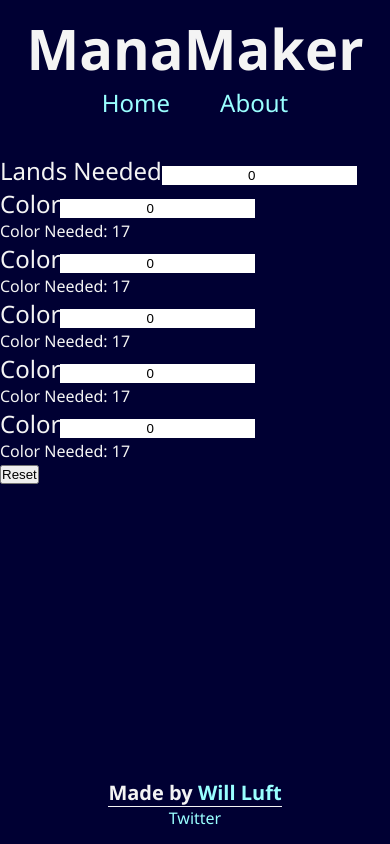
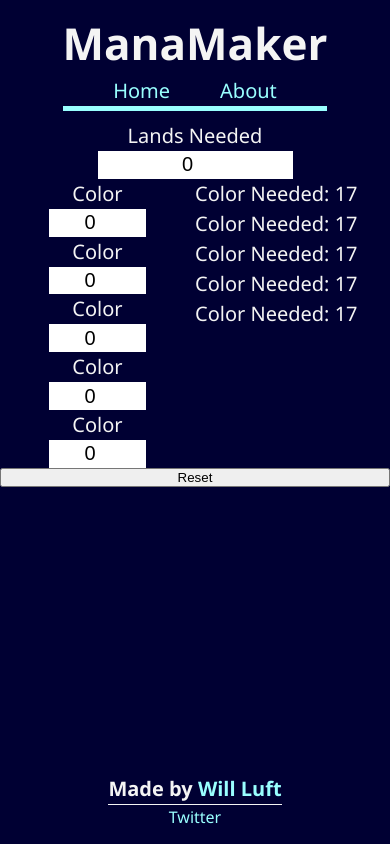
Before and after one commit to wdluft/manamaker-version-2, a React app: page / in a window 390 px wide. Built offline with nearby package versions, Linux system fonts and the light colour scheme.

Commit message:
Started mobile first styling of calculator components

```diff
--- a/src/components/calculator/Calculator.js
+++ b/src/components/calculator/Calculator.js
@@ -3,23 +3,15 @@ import styled from 'styled-components';
 
 // Component imports
 import TotalLandsNeeded from './TotalLandsNeeded';
-import ManaInput from './ManaInput';
-import LandType from './LandType';
+import ManaInputs from './ManaInputs';
+import LandTypes from './LandTypes';
 
 const Calculator = () => {
   return (
     <StyledCalculator>
       <TotalLandsNeeded />
-      <ManaInput />
-      <LandType />
-      <ManaInput />
-      <LandType />
-      <ManaInput />
-      <LandType />
-      <ManaInput />
-      <LandType />
-      <ManaInput />
-      <LandType />
+      <ManaInputs />
+      <LandTypes />
       <button>Reset</button>
     </StyledCalculator>
   )
@@ -28,6 +20,11 @@ const Calculator = () => {
 export default Calculator
 
 const StyledCalculator = styled.section`
-  margin-top: 25px;
   width: 100%;
+  display: grid;
+  grid-template-columns: repeat(2, 1fr);
+
+  button {
+    grid-column: 1/3;
+  }
 `;
--- a/src/components/calculator/LandType.js
+++ b/src/components/calculator/LandType.js
@@ -1,11 +1,16 @@
 import React from 'react'
+import styled from 'styled-components';
 
 const LandType = () => {
   return (
-    <div>
+    <StyledP>
       <p>Color Needed: 17</p>
-    </div>
+    </StyledP>
   )
 }
 
 export default LandType
+
+const StyledP = styled.p`
+  font-size: 1.25rem;
+`;
--- /dev/null
+++ b/src/components/calculator/LandTypes.js
@@ -0,0 +1,16 @@
+import React from 'react'
+import LandType from './LandType'
+
+const LandTypes = () => {
+  return (
+    <div>
+      <LandType />
+      <LandType />
+      <LandType />
+      <LandType />
+      <LandType />
+    </div>
+  )
+}
+
+export default LandTypes
--- a/src/components/calculator/ManaInput.js
+++ b/src/components/calculator/ManaInput.js
@@ -1,14 +1,21 @@
-import React, { Fragment } from 'react';
+import React from 'react';
+import styled from 'styled-components';
 import { Input } from '../styledComponents/StyledInput';
 import { Label } from '../styledComponents/StyledLabel';
 
 const ManaInput = () => {
   return (
-    <Fragment>
+    <StyledManaInput>
       <Label htmlFor="color">Color</Label>
       <Input type="number" name="color" id="color" min="0" value="0" />
-    </Fragment>
+    </StyledManaInput>
   )
 }
 
 export default ManaInput
+
+const StyledManaInput = styled.div`
+  display: flex;
+  flex-direction: column;
+  align-items: center;
+`;
--- /dev/null
+++ b/src/components/calculator/ManaInputs.js
@@ -0,0 +1,23 @@
+import React from 'react';
+import styled from 'styled-components';
+import ManaInput from './ManaInput';
+
+const ManaInputs = () => {
+  return (
+    <StyledManaInputs>
+      <ManaInput />
+      <ManaInput />
+      <ManaInput />
+      <ManaInput />
+      <ManaInput />
+    </StyledManaInputs>
+  )
+}
+
+export default ManaInputs
+
+const StyledManaInputs = styled.div`
+  display: flex;
+  flex-direction: column;
+  justify-content: center;
+`;
--- a/src/components/calculator/TotalLandsNeeded.js
+++ b/src/components/calculator/TotalLandsNeeded.js
@@ -1,14 +1,23 @@
 import React from 'react'
+import styled from 'styled-components';
 import { Input } from '../styledComponents/StyledInput';
 import { Label } from '../styledComponents/StyledLabel';
 
 const TotalLandsNeeded = () => {
   return (
-    <div>
+    <StyledDiv>
       <Label htmlFor="landsNeeded">Lands Needed</Label>
       <Input type="number" name="landsNeeded" id="landsNeeded" min="0" value="0" />
-    </div>
+    </StyledDiv>
   )
 }
 
 export default TotalLandsNeeded
+
+const StyledDiv = styled.div`
+  grid-column: 1/3;
+
+  display: flex;
+  flex-direction: column;
+  align-items: center;
+`;
--- a/src/components/header/Header.js
+++ b/src/components/header/Header.js
@@ -16,8 +16,9 @@ export default Header;
 const StyledHeader = styled.header`
   margin: 10px auto 10px;
   text-align: center;
+  border-bottom: 5px solid var(--color-one);
 
   h1 {
-    font-size: 3.5rem;
+    font-size: 2.75rem;
   }
 `;
--- a/src/components/header/Nav.js
+++ b/src/components/header/Nav.js
@@ -17,7 +17,7 @@ export default Nav
 
 
 const StyledNav = styled.nav`
-  font-size: 1.5rem;
+  font-size: 1.25rem;
 
   ul {
     list-style: none;
--- a/src/components/styledComponents/StyledInput.js
+++ b/src/components/styledComponents/StyledInput.js
@@ -2,6 +2,8 @@ import styled from 'styled-components';
 
 export const Input = styled.input`
   border: none;
+
+  font-size: 1.25rem;
 
   text-align: center;
   width: 50%;
--- a/src/components/styledComponents/StyledLabel.js
+++ b/src/components/styledComponents/StyledLabel.js
@@ -1,5 +1,5 @@
 import styled from 'styled-components';
 
 export const Label = styled.label`
-  font-size: 1.5rem;
+  font-size: 1.25rem;
 `;
--- a/src/index.css
+++ b/src/index.css
@@ -16,6 +16,7 @@ body {
   background-color: var(--dark-color);
   color: var(--light-color);
   height: 100%;
+  line-height: 1.5;
 }
 
 a {
```
